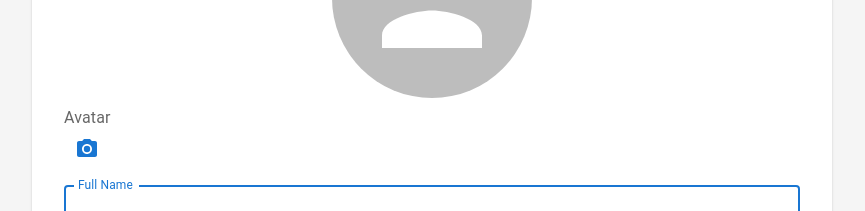
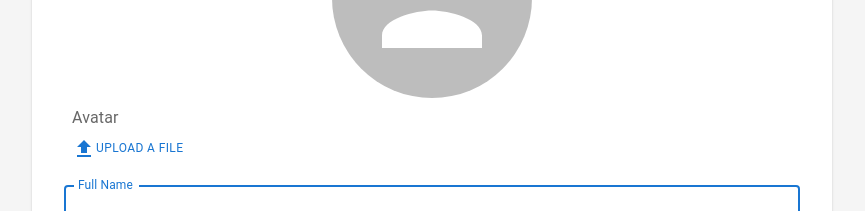
Before and after one commit to eddrichjanzzen/multistep-form-sample, a React (Vite) app: page / in a window 1280 px wide. Shown: the part 198-409 px from the top of the page, without its empty margins (0-865 px from the left). Built offline with nearby package versions, Linux system fonts and the light colour scheme.

Commit message:
Update upload button

```diff
--- a/src/components/common/UploadButton.tsx
+++ b/src/components/common/UploadButton.tsx
@@ -1,25 +1,29 @@
-import Button from '@mui/material/Button';
 import IconButton from '@mui/material/IconButton';
-import PhotoCamera from '@mui/icons-material/PhotoCamera';
+import UploadIcon from '@mui/icons-material/Upload';
 import Stack from '@mui/material/Stack';
-import { FormControl, FormLabel } from '@mui/material';
+import { Box, FormControl, FormLabel, Typography } from '@mui/material';
 
 type UploadButtonProps = {
   label: string;
+  onChange?: React.ChangeEventHandler<HTMLInputElement> | undefined;
 };
 
-const UploadButton = ({ label }: UploadButtonProps) => {
+const UploadButton = ({ label, onChange }: UploadButtonProps) => {
   return (
     <Stack direction="row" alignItems="center" spacing={2}>
       <FormControl>
-        <FormLabel>{label}</FormLabel>
+        <Box pl={1}>
+          <FormLabel>{label}</FormLabel>
+        </Box>
         <IconButton
           color="primary"
           aria-label="upload picture"
           component="label"
+          disableRipple
         >
-          <input hidden accept="image/*" type="file" />
-          <PhotoCamera />
+          <UploadIcon />
+          <Typography variant="caption">UPLOAD A FILE</Typography>
+          <input hidden accept="image/*" type="file" onChange={onChange} />
         </IconButton>
       </FormControl>
     </Stack>
```
